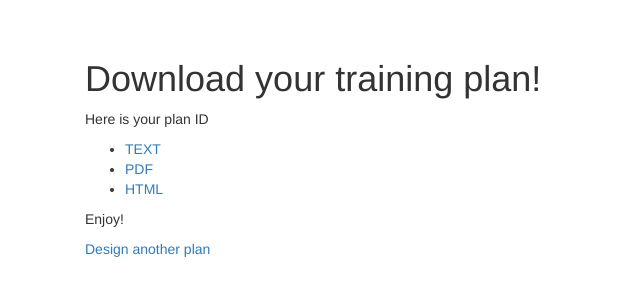
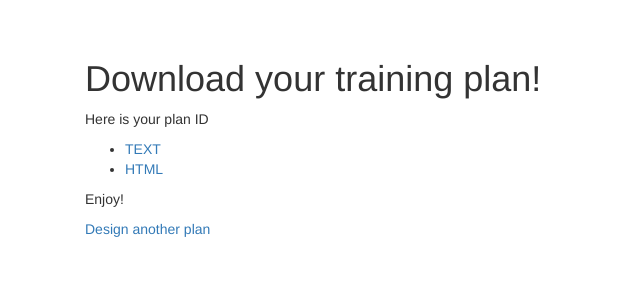
Before and after one commit to supermitch/runblueprint.com, a Django app: page /download/ in a window 1280 px wide. Shown: the part 51-351 px from the top of the page, without its empty margins (0-640 px from the left). Run offline with Django 3.2, Linux system fonts and the light colour scheme; some libraries are stand-ins or nearby versions.

Commit message:
Remove link to broken PDF download

```diff
--- a/runblueprint/plans/templates/plans/download.html
+++ b/runblueprint/plans/templates/plans/download.html
@@ -10,7 +10,6 @@
 
       <ul>
         <li><a href="{{ MEDIA_URL }}{{ plan_id }}.txt">TEXT</a></li>
-        <li><a href="{{ MEDIA_URL }}{{ plan_id }}.pdf">PDF</a></li>
         <li><a href="{{ MEDIA_URL }}{{ plan_id }}.html">HTML</a></li>
       </ul>
 
```
